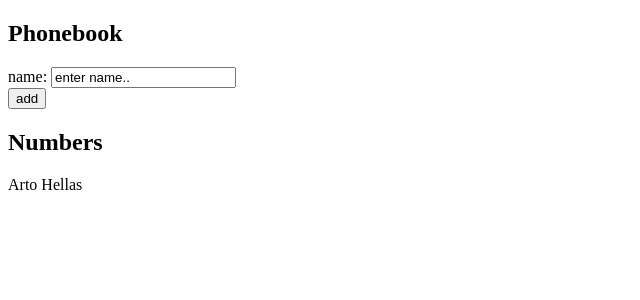
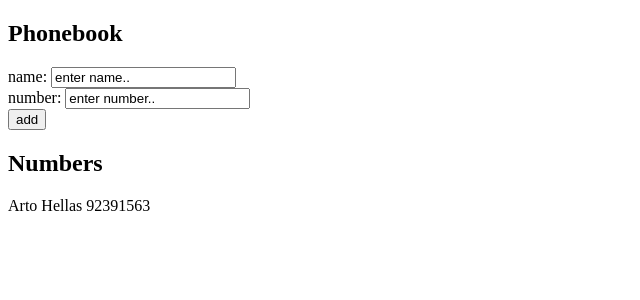
Before and after one commit to petterug/FullstackHelsinki2022, a React (Create React App) app: page / in a window 1280 px wide. Shown: the top 300 px of the page, without its empty margins (0-640 px from the left). Built offline with nearby package versions, Linux system fonts and the light colour scheme.

Commit message:
Finished exercise 2.8

```diff
--- a/src/App.js
+++ b/src/App.js
@@ -4,35 +4,47 @@ const People = ({ names }) => {
   console.log(names);
   return (
     <div>
-      {names.map(name => <div key={name.name} > {name.name} </div>)}
+      {names.map(name => <div key={name.name} > {name.name} {name.number} </div>)}
     </div>
   )
 }
 
 const App = () => {
   const [persons, setPersons] = useState([
-    { name: 'Arto Hellas' }
+    { name: 'Arto Hellas', number: '92391563' }
   ])
   const [newName, setNewName] = useState('enter name..')
+  const [newNumber, setNewNumber] = useState('enter number..')
 
   const addName = (event) => {
     event.preventDefault()
+
+    if(newName === '') {
+      return alert('Please enter a name')
+    }
 
     if( persons.findIndex((element) => element.name == newName) !== -1) {
       return alert(`${newName} is already added to the phonebook`)
     }
 
     const newPerson = {
-      name: newName
+      name: newName,
+      number: newNumber
     }
 
     setPersons(persons.concat(newPerson))
     setNewName('')
+    setNewNumber('')
   }
 
   const handleNameChange = (event) => {
 
     setNewName(event.target.value)
+
+  }
+  const handleNumberChange = (event) => {
+
+    setNewNumber(event.target.value)
 
   }
 
@@ -42,6 +54,9 @@ const App = () => {
       <form onSubmit={addName}>
         <div>
           name: <input value={newName} onChange={handleNameChange} />
+        </div>
+        <div>
+          number: <input value={newNumber} onChange={handleNumberChange}/>
         </div>
         <div>
           <button type="submit">add</button>
```
